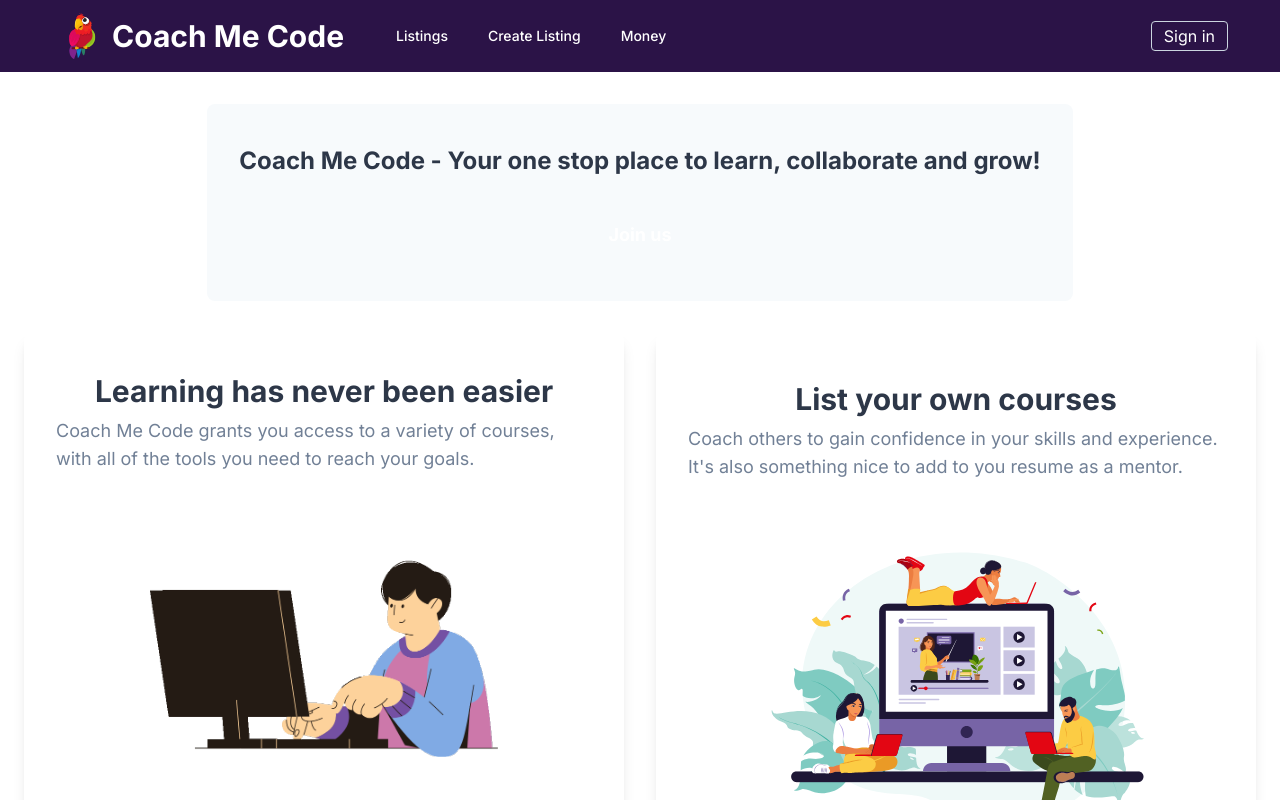
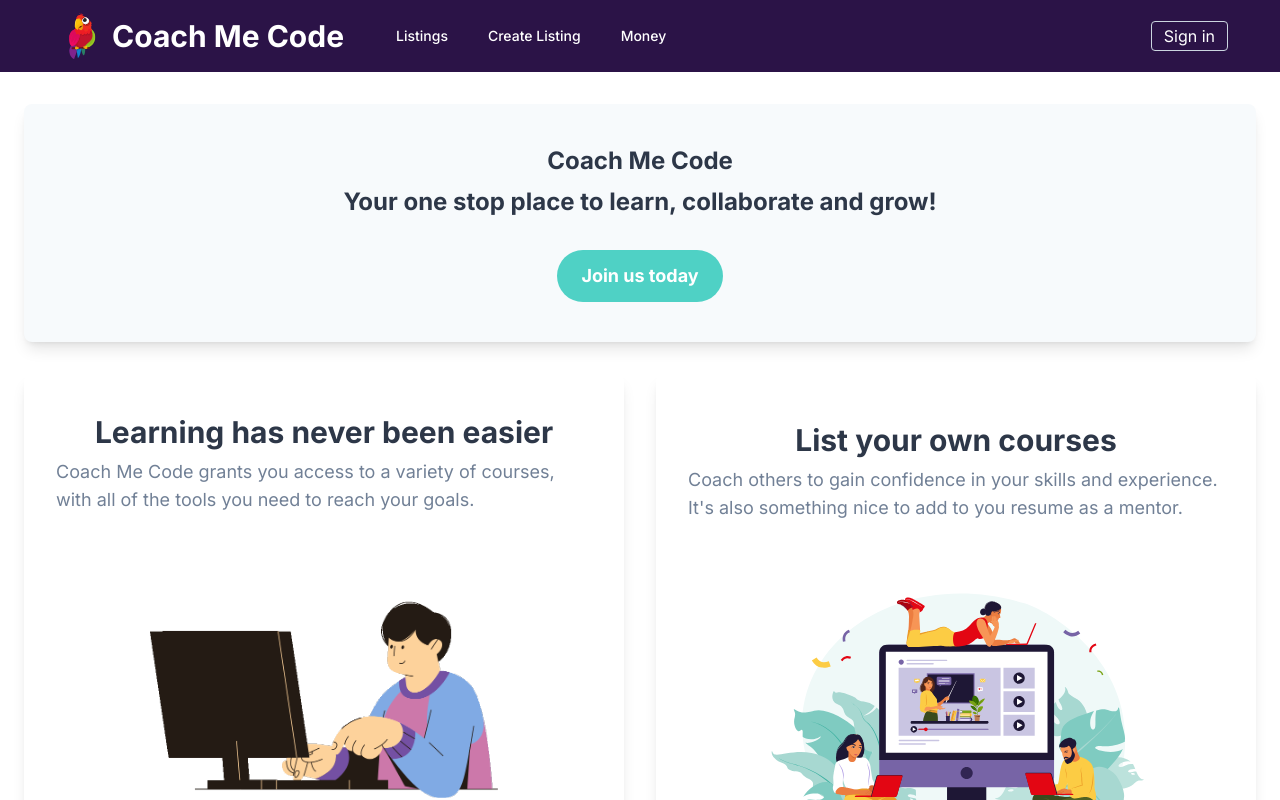
Before and after one commit to Spyabo/coach-me-code, a Next.js app: page / in a window 1280 px wide. Shown: the top 800 px of the page. Built offline with nearby package versions, Linux system fonts and the light colour scheme; no server answers.

Commit message:
update landing banner styles

```diff
--- a/src/app/page.tsx
+++ b/src/app/page.tsx
@@ -7,13 +7,16 @@ const inter = Inter({ subsets: ["latin"] });
 export default function Landing() {
   return (
     <main className="flex flex-col items-center gap-8 p-6 mt-50 md:mt-15">
-      <div className="bg-gray-100 px-8 py-10 rounded-lg text-center mt-20">
+      <div className="bg-gray-100 px-8 py-10 rounded-lg text-center mt-20 shadow-lg w-full ">
         <h1 className="text-3xl md:text-2xl font-bold text-gray-800 leading-tight md:leading-snug mb-2">
-          Coach Me Code - Your one stop place to learn, collaborate and grow!
+          Coach Me Code
         </h1>
+        <h2 className="text-3xl md:text-2xl font-bold text-gray-800 leading-tight md:leading-snug mb-2">
+          Your one stop place to learn, collaborate and grow!
+        </h2>
         <a href="/sign-up">
-          <button className="bg-orange-500 text-white text-lg text-center font-bold py-3 px-6 rounded-full mt-6 hover:bg-orange-600 transition-colors duration-300 ease-in-out">
-            Join us
+          <button className="bg-green-400 hover:bg-red-400 text-white text-lg text-center font-bold py-3 px-6 rounded-full mt-6 hover:bg-orange-600 transition-colors duration-300 ease-in-out">
+            Join us today
           </button>
         </a>
       </div>
```
